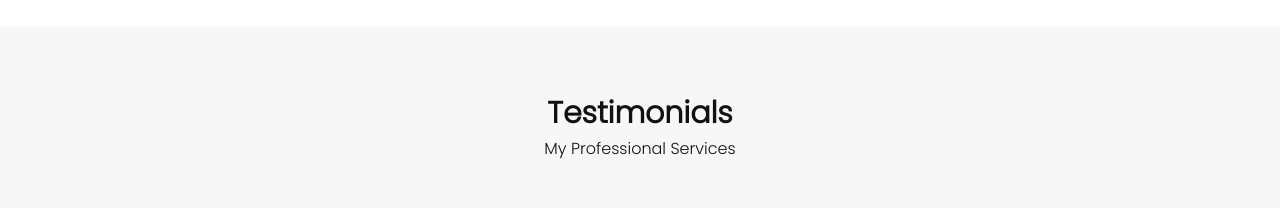
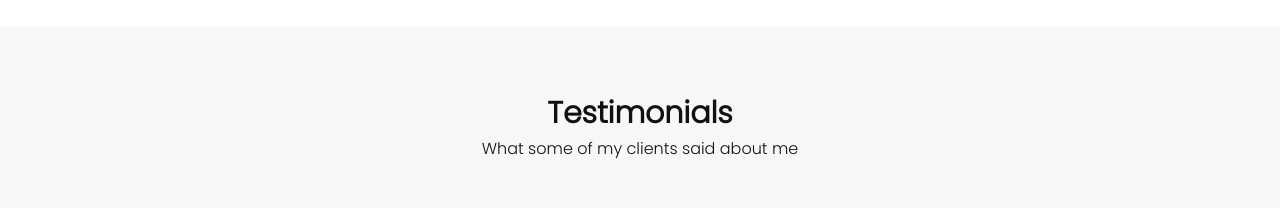
Before and after one commit to ChineduSamuel/Portfolio, a plain HTML site: page index.html in a window 1280 px wide. Shown: the part 3120-3328 px from the top of the page. Drawn offline with Linux system fonts and the light colour scheme.

Commit message:
Porfolio updated

```diff
--- a/index.html
+++ b/index.html
@@ -112,7 +112,7 @@
     <section  class="testimonial" id="testimonials">
         <div class="heading">
             <h2>Testimonials</h2>
-            <p>My Professional Services</p>
+            <p>What some of my clients said about me</p>
         </div>
         <div class="content">
             <div class="testimonialBx">
```
